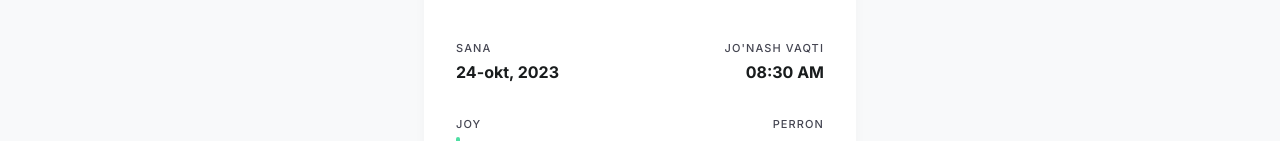
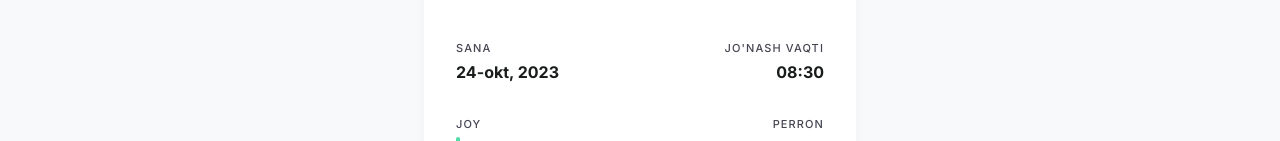
Before and after one commit to abrorbektreyder-web/ECOLINE-BUS, a Next.js app: page /ticket in a window 1280 px wide. Shown: the part 560-701 px from the top of the page. Built offline with nearby package versions, Linux system fonts and the light colour scheme; no server answers.

Commit message:
fix(Ticket UI): dynamic date, time, and QR code to remove remaining hardcoded data

```diff
--- a/app/ticket/page.tsx
+++ b/app/ticket/page.tsx
@@ -142,11 +142,19 @@ function TicketSuccessContent() {
             <div className="grid grid-cols-2 gap-y-8">
               <div className="space-y-1">
                 <p className="text-on-surface-variant dark:text-slate-500 font-medium text-[11px] tracking-widest uppercase">SANA</p>
-                <p className="font-bold text-on-surface dark:text-slate-200">24-okt, 2023</p>
+                <p className="font-bold text-on-surface dark:text-slate-200">
+                  {booking?.trips?.departure_time
+                    ? new Date(booking.trips.departure_time).toLocaleDateString('uz-Latn-UZ', { day: 'numeric', month: 'short', year: 'numeric' })
+                    : '24-okt, 2023'}
+                </p>
               </div>
               <div className="space-y-1 text-right">
                 <p className="text-on-surface-variant dark:text-slate-500 font-medium text-[11px] tracking-widest uppercase">JO'NASH VAQTI</p>
-                <p className="font-bold text-on-surface dark:text-slate-200">08:30 AM</p>
+                <p className="font-bold text-on-surface dark:text-slate-200">
+                  {booking?.trips?.departure_time
+                    ? new Date(booking.trips.departure_time).toLocaleTimeString('uz-Latn-UZ', { hour: '2-digit', minute: '2-digit', hour12: false })
+                    : '08:30'}
+                </p>
               </div>
               <div className="space-y-1">
                 <p className="text-on-surface-variant dark:text-slate-500 font-medium text-[11px] tracking-widest uppercase">JOY</p>
@@ -178,12 +186,12 @@ function TicketSuccessContent() {
               <img
                 alt="Chipta QR"
                 className="w-40 h-40"
-                src="https://api.qrserver.com/v1/create-qr-code/?size=160x160&data=BusGo-BG-99201-XT"
-                onError={(e) => { e.currentTarget.src = "https://api.qrserver.com/v1/create-qr-code/?size=160x160&data=BusGo-BG-99201-XT"; }}
+                src={`https://api.qrserver.com/v1/create-qr-code/?size=160x160&data=BusGo-${ticketId}`}
+                onError={(e) => { e.currentTarget.src = `https://api.qrserver.com/v1/create-qr-code/?size=160x160&data=BusGo-${ticketId}`; }}
               />
             </div>
             <div className="text-center space-y-1">
-              <p className="text-[10px] font-bold text-on-surface-variant dark:text-slate-500 tracking-[0.2em] uppercase">CHIPTA ID: BG-99201-XT</p>
+              <p className="text-[10px] font-bold text-on-surface-variant dark:text-slate-500 tracking-[0.2em] uppercase">CHIPTA ID: {ticketId}</p>
               <p className="text-xs text-on-surface-variant/60 dark:text-slate-500/80">Chiptani tekshirish paytida ushbu QR kodni ko'rsating</p>
             </div>
           </div>
```
